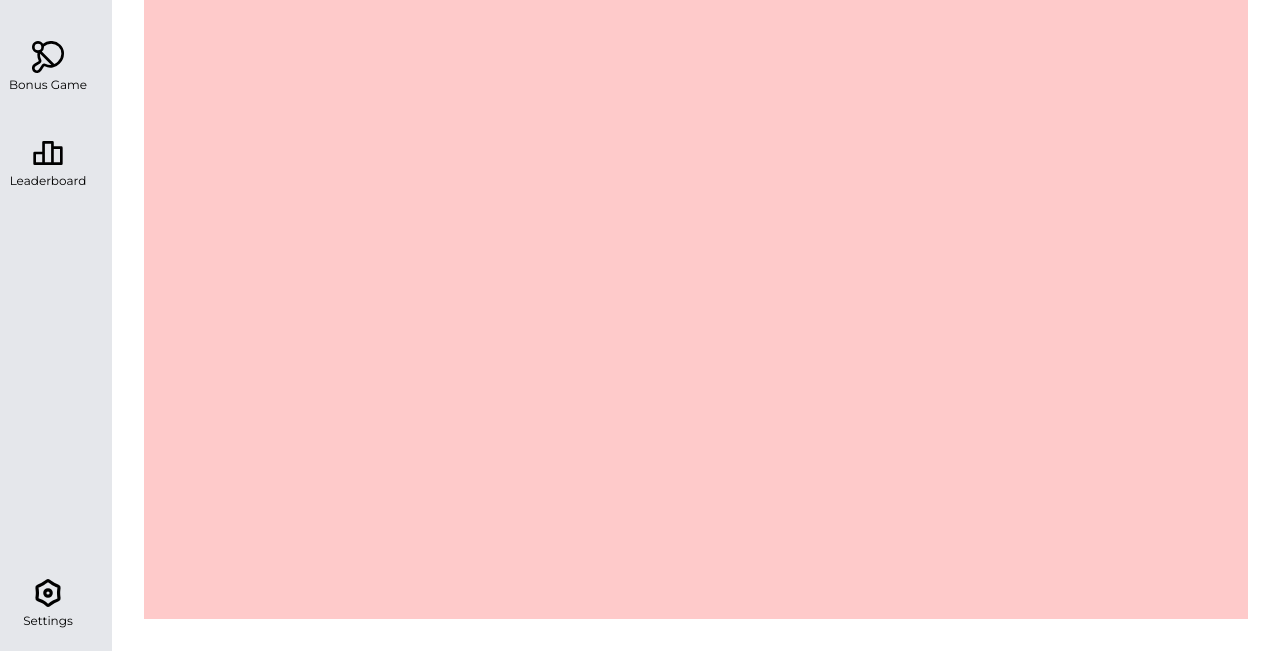
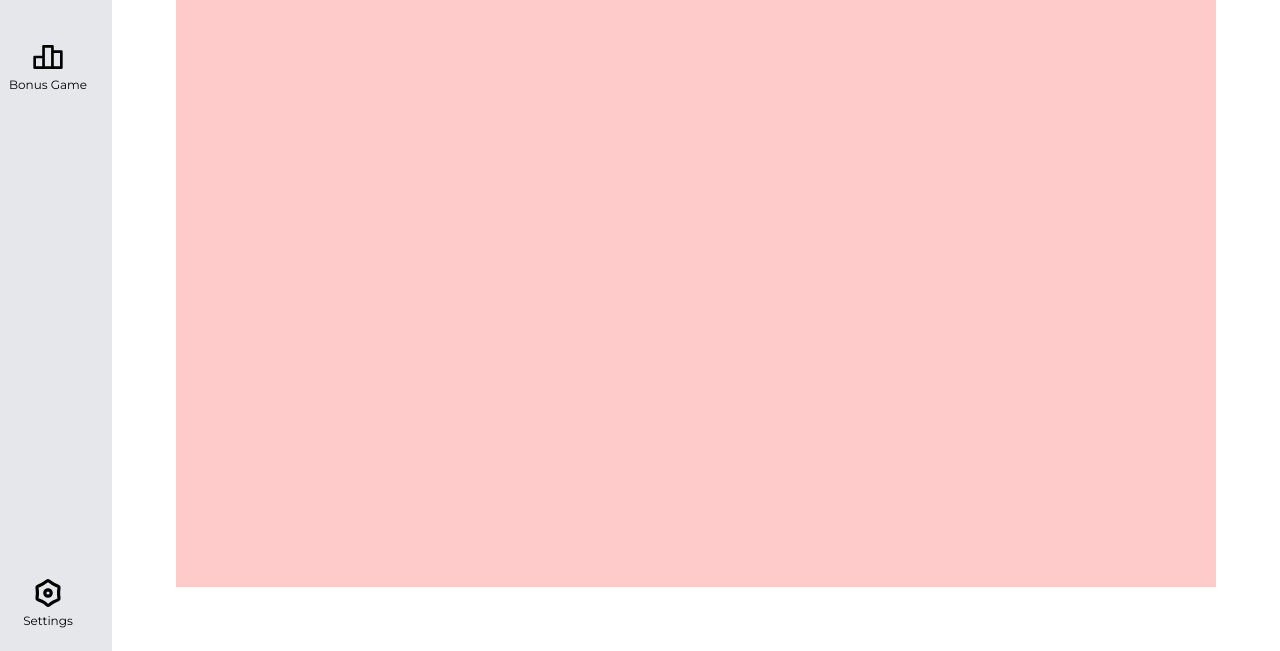
Before and after one commit to fclivaz42/ft_transcendance, a website with bundled scripts: page srcs/frontend/public/index.html in a window 1280 px wide. Shown: the part 149-800 px from the top of the page. Built offline with nearby package versions, Linux system fonts and the light colour scheme; what tailwindcss-animated would draw is missing.

Commit message:
Implement header, navbar, and frame components; initialize managers for better structure and maintainability

```diff
--- a/srcs/frontend/public/index.html
+++ b/srcs/frontend/public/index.html
@@ -10,44 +10,7 @@
 </head>
 
 <body class="font-montserrat text-xs bg-gray-200">
-  <div class="h-screen w-screen flex flex-col fixed">
-    <header class="bg-primary p-2 flex justify-between align-middle">
-      <div class="flex">
-        <h1 class="text-lg my-auto h-fit font-bold">SARIF's PONG</h1>
-      </div>
-      <div class="flex gap-x-2" id="userMenu">
-      </div>
-    </header>
-    <div class="flex h-full w-full pt-4 gap-x-4">
-      <nav class="h-full w-fit flex delay-1000" id="navBar">
-        <div class="flex flex-col justify-between w-fit">
-          <div class="flex-col w-fit max-h-[80vh] overflow-y-auto scrollbar-thin">
-            <a class="w-24 h-24 overflow-visible flex flex-col items-center justify-center gap-y-1" href="#" id="btnPong">
-              <img class="h-8 w-8" src="./assets/ui/ping-pong-svgrepo-com.svg">
-              <p class="text-nowrap">Pong Game</p>
-            </a>
-            <a class="w-24 h-24 overflow-visible flex flex-col items-center justify-center gap-y-1" href="#" id="btnBonusGame">
-              <img class="h-8 w-8" src="./assets/ui/ping-pong-svgrepo-com.svg">
-              <p class="text-nowrap">Bonus Game</p>
-            </a>
-            <a class="w-24 h-24 overflow-visible flex flex-col items-center justify-center gap-y-1" href="#">
-              <img class="h-8 w-8" src="./assets/ui/leaderboard-svgrepo-com.svg">
-              <p>Leaderboard</p>
-            </a>
-          </div>
-          <div class="w-fit">
-            <a class="w-24 h-24 overflow-visible flex flex-col items-center justify-center gap-y-1" href="#">
-              <img class="h-8 w-8" src="./assets/ui/settings-svgrepo-com.svg">
-              <p>Settings</p>
-            </a>
-          </div>
-        </div>
-      </nav>
-      <main class="h-full w-full bg-white p-8">
-        <div class="bg-red-200 h-full w-full">
-        </div>
-      </main>
-    </div>
+  <div class="h-screen w-screen flex flex-col fixed" id="app">
   </div>
 </body>
 
--- a/srcs/frontend/srcs/app.ts
+++ b/srcs/frontend/srcs/app.ts
@@ -1,5 +1,23 @@
+import FrameManager from "./managers/FrameManager.js";
+import HeaderManager from "./managers/HeaderManager.js";
+import NavbarManager from "./managers/NavbarManager.js";
 import SidePanelManager from "./managers/SidePanelManager.js";
 import UserMenuManager from "./managers/UserMenuManager.js";
 
+// some rework is needed to make the code more readable and maintainable
+
+// Initialize header
+const headerManager = new HeaderManager();
+
+// Initialize main container
+const app = document.getElementById("app");
+const main = document.createElement("div");
+main.className = "flex h-full w-full pt-4 gap-x-4";
+main.id = "main";
+app?.appendChild(main);
+
+// Initialize the managers
+const navbarManager = new NavbarManager();
+const frameManager = new FrameManager();
 const sidePanelManager = new SidePanelManager();
 const userMenuManager = new UserMenuManager();
--- /dev/null
+++ b/srcs/frontend/srcs/components/frame/index.ts
@@ -0,0 +1,14 @@
+export function createFrame(): HTMLElement {
+  const frame = document.createElement("div");
+
+  frame.className = "h-full w-full bg-white p-8";
+  frame.id = "frame";
+  frame.innerHTML = `
+    <main class="h-full w-full bg-white p-8">
+        <div class="bg-red-200 h-full w-full">
+        </div>
+      </main>
+  `;
+
+  return frame;
+}
--- /dev/null
+++ b/srcs/frontend/srcs/components/header/index.ts
@@ -0,0 +1,14 @@
+export function createHeader(): HTMLElement {
+  const header = document.createElement("header");
+
+  header.className = "bg-primary p-2 flex justify-between align-middle";
+  header.id = "header";
+  header.innerHTML = `
+      <div class="flex">
+        <h1 class="text-lg my-auto h-fit font-bold">SARIF's PONG</h1>
+      </div>
+      <div class="flex gap-x-2" id="userMenu">
+      </div>
+  `;
+  return header;
+}
--- /dev/null
+++ b/srcs/frontend/srcs/components/navbar/index.ts
@@ -0,0 +1,33 @@
+interface NavbarProps {
+  options: {
+      id: string;
+      title: string;
+      logo?: string;
+    }[]
+}
+
+export function createNavbar(props: NavbarProps): HTMLElement {
+  const navBar = document.createElement("nav");
+
+  navBar.className = "h-full w-fit flex delay-1000";
+  navBar.id = "navBar";
+  navBar.innerHTML = `
+        <div class="flex flex-col justify-between w-fit">
+        <div class="flex-col w-fit max-h-[80vh] overflow-y-auto scrollbar-thin">
+          ${props.options.map((option) => `
+            <a class="w-24 h-24 overflow-visible flex flex-col items-center justify-center gap-y-1" href="#" id="${option.id}">
+              ${option.logo ? `<img class="h-8 w-8" src="${option.logo}">` : ""}
+              <p class="text-nowrap">${option.title}</p>
+            </a>
+          `).join("")}
+        </div>
+        <div class="w-fit">
+          <a class="w-24 h-24 overflow-visible flex flex-col items-center justify-center gap-y-1" href="#" id="btnSettings">
+            <img class="h-8 w-8" src="./assets/ui/settings-svgrepo-com.svg">
+            <p>Settings</p>
+          </a>
+        </div>
+      </div>
+  `;
+  return navBar;
+}
--- /dev/null
+++ b/srcs/frontend/srcs/managers/FrameManager.ts
@@ -0,0 +1,9 @@
+import { createFrame } from "../components/frame/index.js";
+
+export default class FrameManager {
+  constructor() {
+    const main = document.getElementById("main");
+    const frame = createFrame();
+    main?.appendChild(frame);
+  }
+}
--- /dev/null
+++ b/srcs/frontend/srcs/managers/HeaderManager.ts
@@ -0,0 +1,10 @@
+import { createHeader } from "../components/header";
+
+export default class HeaderManager {
+  constructor() {
+    const app = document.getElementById("app");
+
+    const header = createHeader();
+    app?.appendChild(header);
+  }
+}
--- /dev/null
+++ b/srcs/frontend/srcs/managers/NavbarManager.ts
@@ -0,0 +1,22 @@
+import { createNavbar } from "../components/navbar/index.js";
+
+export default class NavbarManager {
+  constructor() {
+    const main = document.getElementById("main");
+    const navBar = createNavbar({
+      options: [
+        {
+          id: "btnPong",
+          title: "Pong",
+          logo: "./assets/ui/leaderboard-svgrepo-com.svg"
+        },
+        {
+          id: "btnBonusGame",
+          title: "Bonus Game",
+          logo: "./assets/ui/leaderboard-svgrepo-com.svg"
+        },
+      ]
+    });
+    main?.appendChild(navBar);
+  }
+}
```
